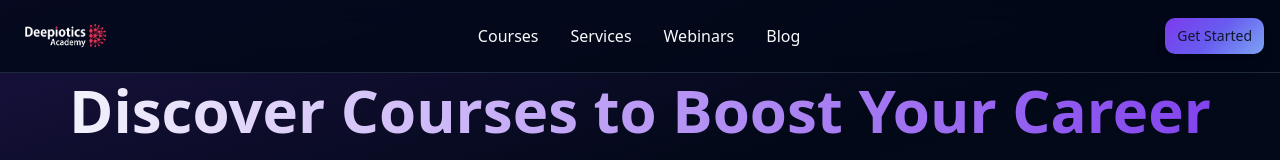
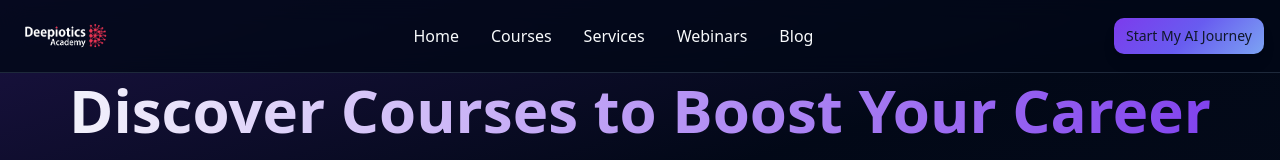
Before and after one commit to bhawnanigam/no-code-ai-wins, a React (Vite) app: page /courses in a window 1280 px wide. Shown: the top 160 px of the page. Built offline with nearby package versions, Linux system fonts and the light colour scheme.

Commit message:
feat: Update header navigation and CTA
Add "Home" tab to the header navigation and link it to the homepage.
Update the "Get Started" CTA button text to "Start My AI Journey" for both desktop and mobile views.

```diff
--- a/src/components/Header.tsx
+++ b/src/components/Header.tsx
@@ -6,6 +6,7 @@ const Header = () => {
   const [isMenuOpen, setIsMenuOpen] = useState(false);
 
   const navItems = [
+    { name: "Home", href: "/" },
     { name: "Courses", href: "/courses" },
     { name: "Services", href: "/services" },
     { name: "Webinars", href: "/webinars" },
@@ -41,7 +42,7 @@ const Header = () => {
           {/* CTA Button */}
           <div className="hidden md:block">
             <Button variant="hero" size="sm">
-              Get Started
+              Start My AI Journey
             </Button>
           </div>
 
@@ -69,7 +70,7 @@ const Header = () => {
                 </a>
               ))}
               <Button variant="hero" size="sm" className="mt-4 w-full">
-                Get Started
+                Start My AI Journey
               </Button>
             </nav>
           </div>
```
